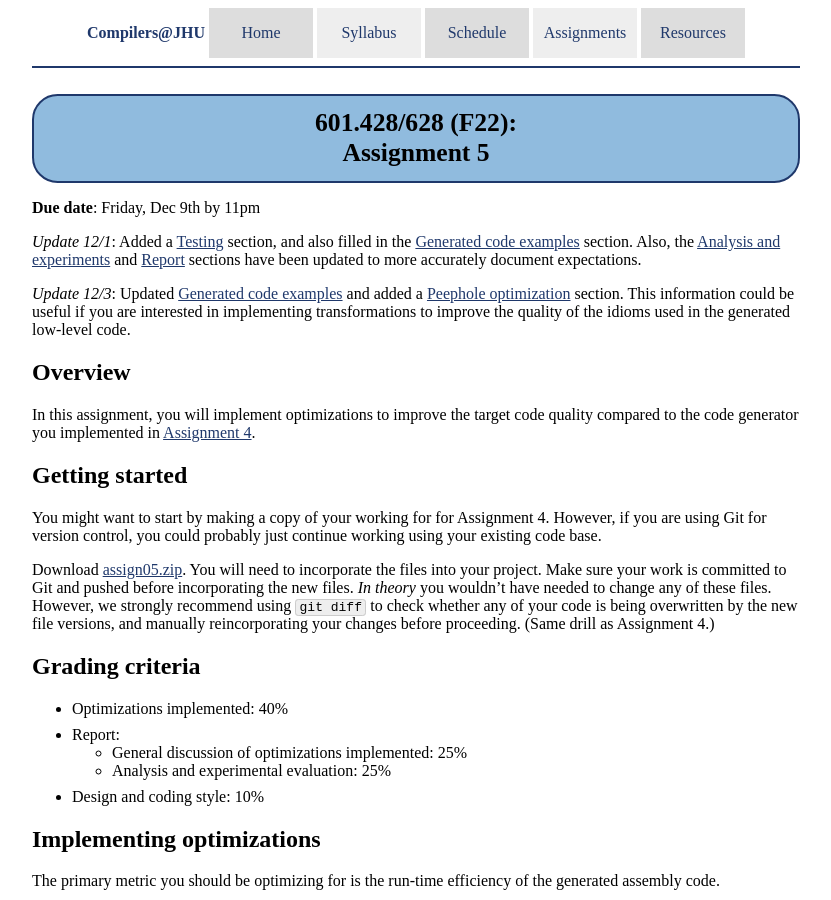
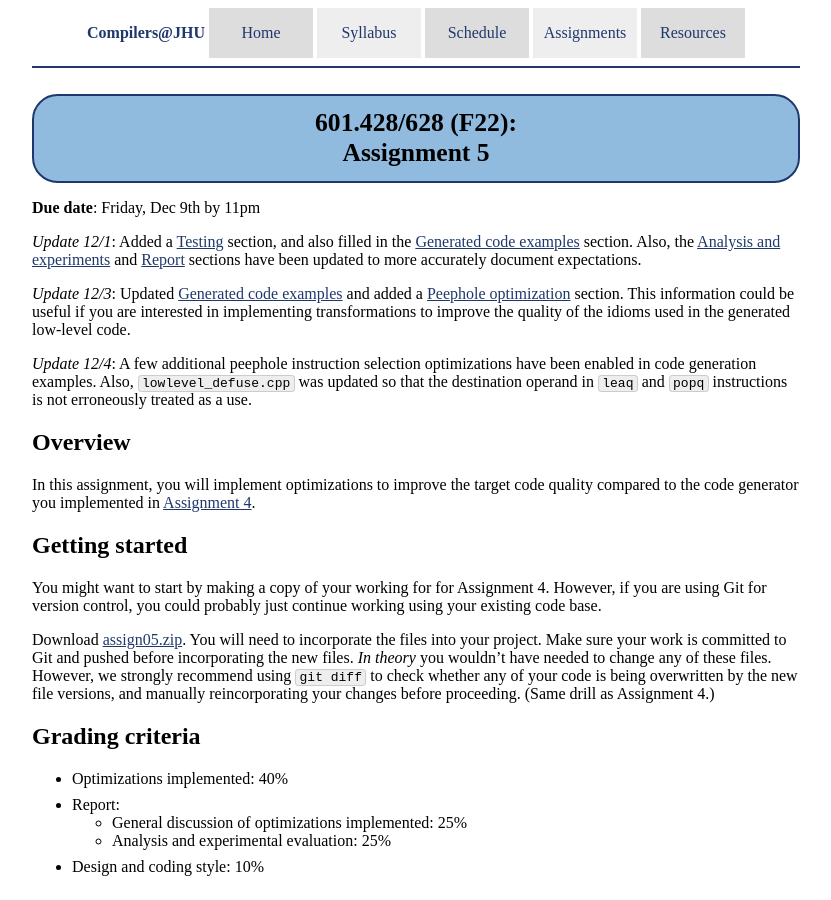
Before and after one commit to jhucompilers/fall2022, a Jekyll site: the page built from assign/assign05.md, in a window 1280 px wide and 900 px high. Shown: the whole window, without its empty margins (224-1055 px from the left). Built offline with Jekyll 4.4.1, drawn with Linux system fonts in a browser that asks for light colours; some of the changed text lies outside the part shown.

Commit message:
fix to low-level liveness analysis, updated codegen examples

```diff
--- a/assign/assign05.md
+++ b/assign/assign05.md
@@ -16,6 +16,11 @@ and added a [Peephole optimization](#peephole-optimization) section.
 This information could be useful if you are interested in implementing
 transformations to improve the quality of the idioms used in the generated
 low-level code.
+
+*Update 12/4*: A few additional peephole instruction selection optimizations
+have been enabled in code generation examples. Also,
+`lowlevel_defuse.cpp` was updated so that the destination operand in `leaq`
+and `popq` instructions is not erroneously treated as a use.
 
 ## Overview
 
```
Also changed, not shown: other parts of assign/assign05.md (+2 -2 lines), 1 other file.
